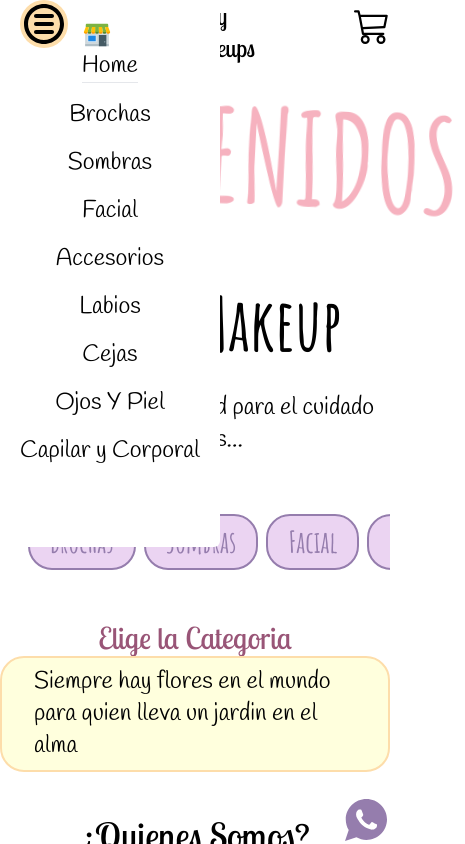
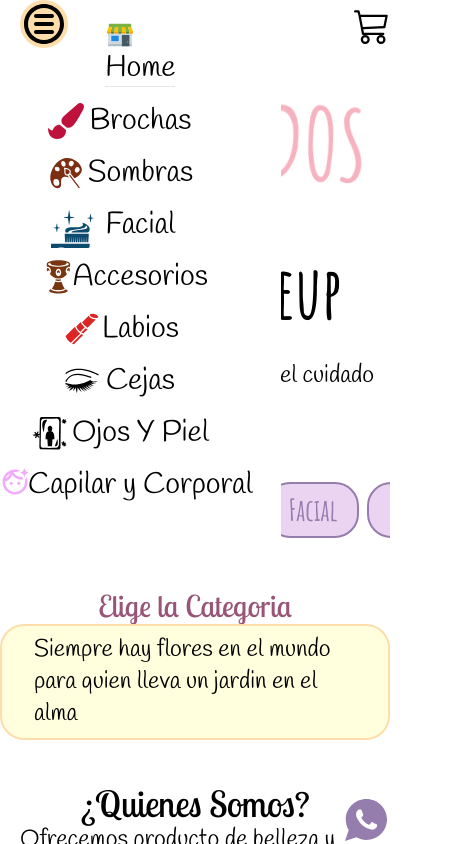
Before and after one commit to SoffiaSanchezz/Many-Makups-Shop, a React (Vite) app: page / in a window 390 px wide. Both pictures are taken after a click on the element 44 px from the left and 24 px from the top of the page. Shown: the top 844 px of the page, 465 px wide, since content can reach past the window. Built offline with nearby package versions, Linux system fonts and the light colour scheme.

Commit message:
Advaces in the Nav

```diff
--- a/src/Components/Navbar.jsx
+++ b/src/Components/Navbar.jsx
@@ -8,7 +8,7 @@ import { GiJeweledChalice } from "react-icons/gi";
 import { GiLipstick } from "react-icons/gi";
 import { GiEyelashes } from "react-icons/gi";
 import { GiFrozenBody } from "react-icons/gi";
-import { VscPerson } from "react-icons/vsc";
+import { FaPaintBrush } from "react-icons/fa";
 import { Link } from 'react-router-dom'
 
 const Navbar = () => {
@@ -23,7 +23,7 @@ const Navbar = () => {
             </div>
             <div>
                 {menu && (
-                    <div className="fixed h-fit pb-20 px-5 py-5 rounded-md flex flex-col items-center gap-4 z-20 font-Handlee text-2xl bg-white">
+                    <div className="fixed h-fit pb-20 px-5 py-5 rounded-md flex flex-col items-center gap-4 z-20 font-Handlee text-3xl bg-white">
 
                         <div className="flex flex-row items-baseline">
                             <Link >
@@ -34,36 +34,46 @@ const Navbar = () => {
                         </div>
 
 
+                        <div className="">
                         <Link>
+                        <FaPaintBrush className="absolute left-12 text-4xl text-rose-700"/>
                             <span>Brochas</span>
                         </Link>
+</div>
 
                         <Link>
+                        <GiPalette className="absolute left-12 text-4xl text-orange-900"/>
                             <span>Sombras</span>
                         </Link>
 
                         <Link>
+                        <GiToothbrush className="absolute left-12 bottom-3/3 text-5xl text-sky-900"/>
                             <span>Facial</span>
                         </Link>
 
                         <Link>
+                        <GiJeweledChalice className="absolute left-10 text-4xl text-amber-900"/>
                             <span>Accesorios</span>
                         </Link>
 
                         <Link>
+                        <GiLipstick className="absolute left-16 text-4xl text-red-600"/>
                             <span>Labios</span>
                         </Link>
 
                         <Link>
+                        <GiEyelashes className="absolute left-16 text-4xl"/>
                             <span>Cejas</span>
                         </Link>
 
                         <Link>
+                        <GiFrozenBody className="absolute left-8 text-4xl"/>
                             <span>Ojos Y Piel</span>
                         </Link>
 
                         <Link>
-                            <span>Capilar y Corporal</span>
+                        <MdOutlineFaceRetouchingNatural className="absolute left-0 text-3xl text-fuchsia-300"/>
+                            <span className="p-2">Capilar y Corporal</span>
                         </Link>
 
 
--- a/src/Pages/Home.jsx
+++ b/src/Pages/Home.jsx
@@ -35,7 +35,7 @@ const Home = () => {
 
         <div className='center flex-col gap-5 w-full md:flex-row'>
         <div className="bg-clip-text text-transparent h-full flex flex-col justify-center relative center w-full  md:w-2/4"></div>
-        <h2 className='animate-[wiggle_1s_ease-in-out_infinite] text-9xl font-Amatic text-center select-none uppercase text-[#F6B2BF] sm:text-9xl xl:text-[180px] '>
+        <h2 className='animate-[wiggle_1s_ease-in-out_infinite] text-8xl font-Amatic text-center select-none uppercase text-[#F6B2BF] md:text-9xl xl:text-[180px] '>
           Bienvenidos
         </h2>
         <div className='flex  justify-center'>
```
